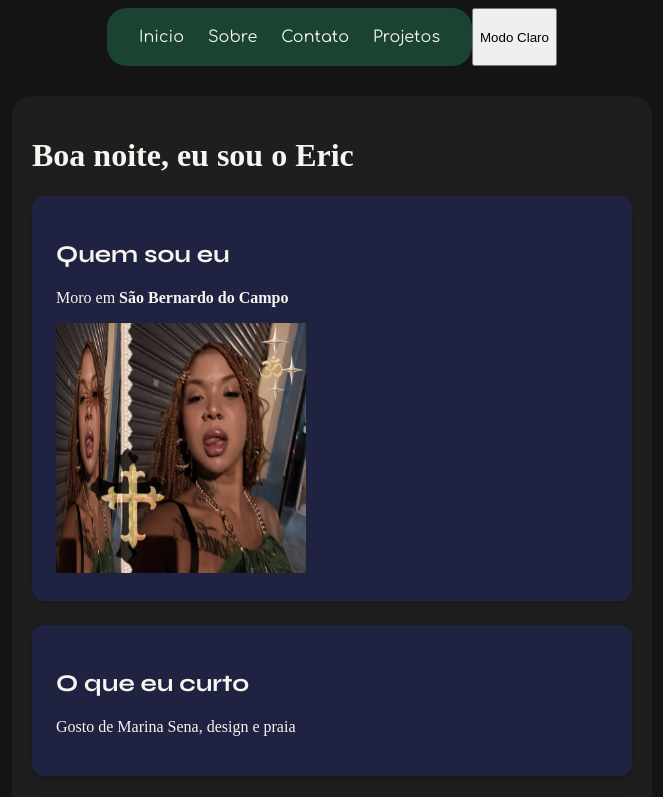
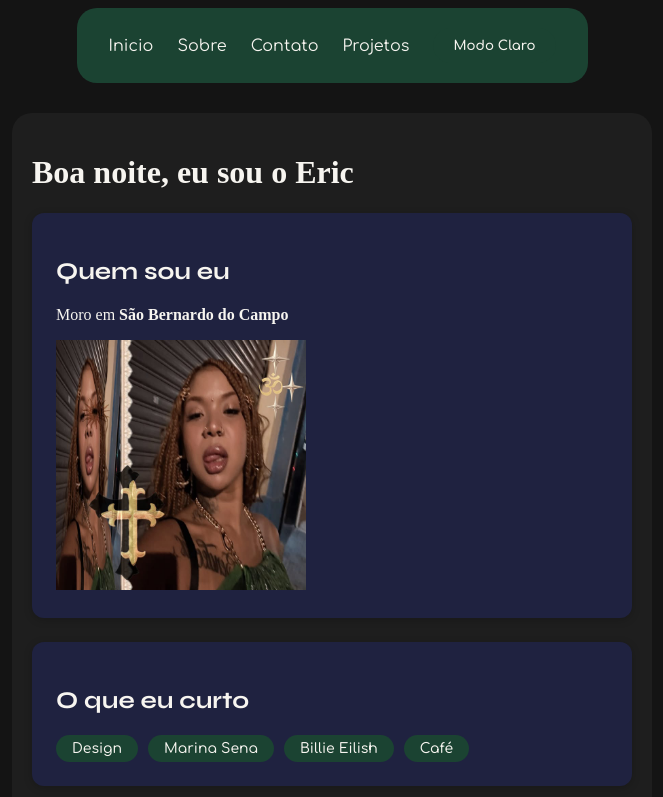
Before and after one commit to er1cww/Portifolio, a plain HTML site: page sobre.html in a window 1280 px wide. Shown: the top 797 px of the page, without its empty margins (308-971 px from the left). Drawn offline with Linux system fonts and the light colour scheme.

Commit message:
botao de modo claro e lista de gostos melhorado.

```diff
--- a/css/styles.css
+++ b/css/styles.css
@@ -89,6 +89,34 @@ footer {
   gap: 24px;
 }
 
+.gostos {
+  list-style: none;      /* tira as bolinhas */
+  padding: 0;
+  margin: 0;
+  display: flex;         /* coloca os itens lado a lado */
+  flex-wrap: wrap;       /* quebra pra linha de baixo se não couber */
+  gap: 10px;             /* espaço entre os chips */
+}
+
+.gostos li {
+  background: #1B4332;        /* mesmo verde da nav */
+  color: #F7F5F0;
+
+  padding: 6px 16px;
+  border-radius: 999px;
+  font-family: "Comfortaa", sans-serif;
+  font-size: 14px;
+  font-weight: 500;
+  transition: 0.2s;
+}
+
+.gostos li:hover {
+  background: #C5A059;        /* fica dourado igual os links da nav */
+  color: #141414;
+  transform: translateY(-2px);
+}
+
+
 /* ---------- MODO CLARO (alternativo) ---------- */
 
 .claro {
@@ -127,6 +155,28 @@ footer {
   border-color: #DDD8CC;
 }
 
+button {
+  background: #1B4332;
+  color: #F7F5F0;
+  border: none;
+  border-radius: 999px;
+  padding: 10px 20px;
+  font-family: "Comfortaa", sans-serif;
+  font-weight: 600;
+  cursor: pointer;
+  transition: 0.2s;
+}
+
+button:hover {
+  background: #2D6A4F;
+  transform: translateY(-2px);
+}
+
+
+
+
+
+
 #resposta {
   font-weight: bold;
 }
@@ -134,6 +184,8 @@ footer {
 .erro {
   color: #C0392B;
 }
+
+
 
 /* ---------- RESPONSIVO ---------- */
 
--- a/js/script.js
+++ b/js/script.js
@@ -22,3 +22,14 @@ botao.addEventListener("click", function () {
     botao.textContent = "Modo Claro";
   }
 });
+
+const gostos = ["Design", "Marina Sena", "Billie Eilish", "Café"];
+console.log(gostos.length);
+console.log(gostos[0]);
+const lista = document.querySelector("#gostos");
+
+for (const gosto of gostos) {
+  const item = document.createElement("li");
+  item.textContent = gosto;
+  lista.appendChild(item);
+}
--- a/sobre.html
+++ b/sobre.html
@@ -14,9 +14,11 @@
                 <a href="sobre.html">Sobre</a>
                 <a href="contato.html">Contato</a>
                 <a href="projetos.html">Projetos</a>
+                 <button id="tema">Modo Claro</button>
             </div>
+
         </nav>
-        <button id="tema">Modo Claro</button>
+
     </header>
 
     <main>
@@ -30,7 +32,7 @@
 
         <section class="card">
             <h2>O que eu curto</h2>
-            <p>Gosto de Marina Sena, design e praia</p>
+           <ul class="gostos" id="gostos"></ul>
         </section>
 
         <section class="card">
```
